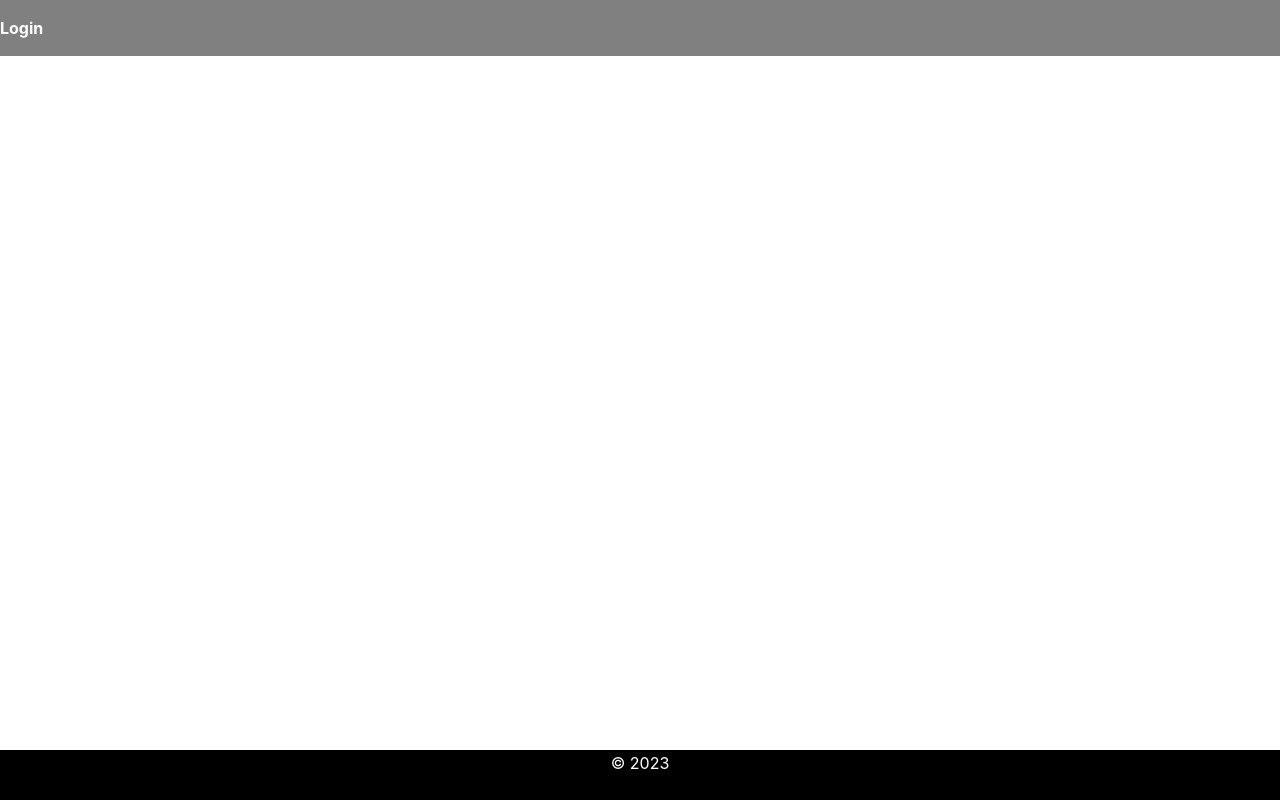
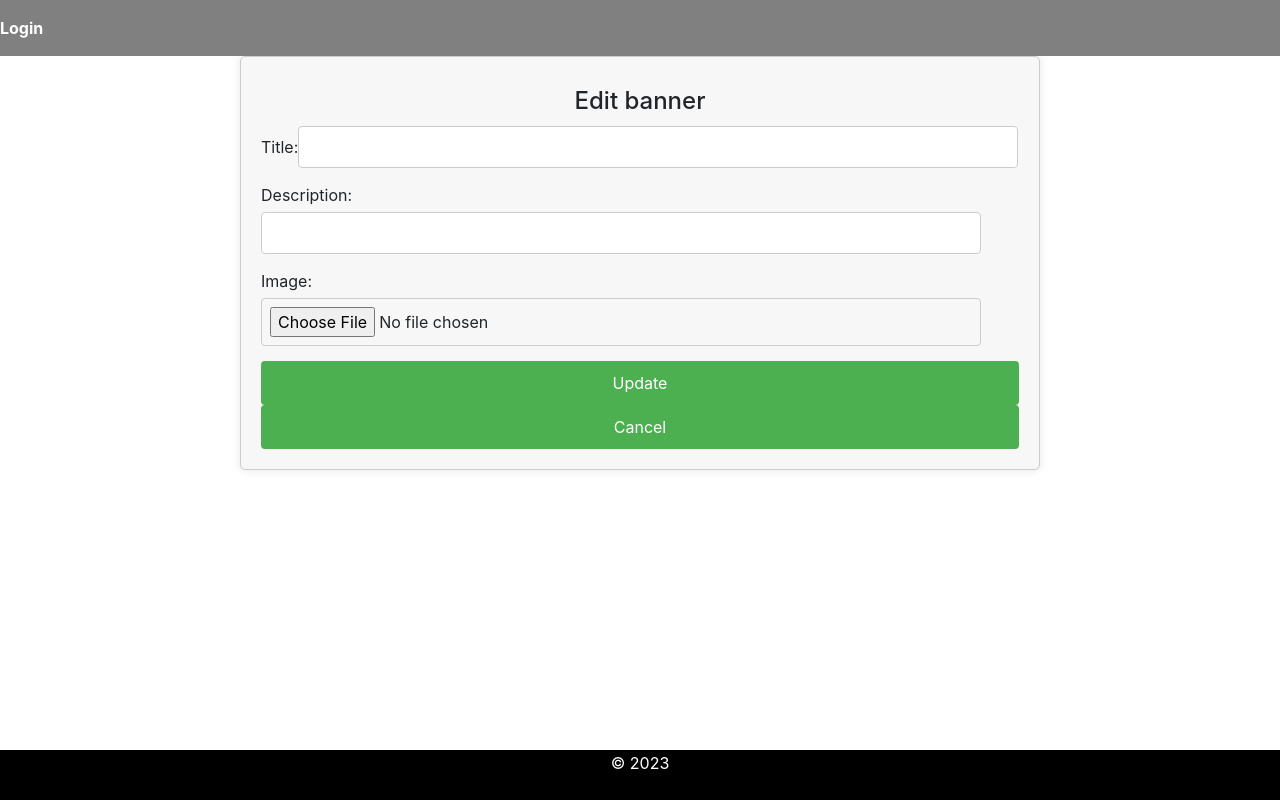
Before and after one commit to Divya-Dhiman/new, a React (Create React App) app: page /EditBanner in a window 1280 px wide. Before the commit this address had no page. Built offline with nearby package versions, Linux system fonts and the light colour scheme; no server answers.

Commit message:
banner api done and navigate add api and get api done rest two api left

```diff
--- a/src/App.js
+++ b/src/App.js
@@ -11,6 +11,8 @@ import Contact from './Components/Contact';
 import EditContact from './Components/EditContact';
 import Login from "./Components/login";
 import Banner from "./Components/Banner";
+import AddBanner from "./Components/AddBanner";
+import EditBanner from "./Components/EditBanner";
 
 function App(){
 const data = []
@@ -32,6 +34,10 @@ const itemPerPage = 10;
     <Route path="/editContact" element={<EditContact/>}/>
     <Route path="/login" element={<Login/>}/>
     <Route path="/Banner" element={<Banner/>}/>
+    <Route path="/AddBanner" element={<AddBanner/>}/>
+    <Route path="/EditBanner" element={<EditBanner/>}/>
+
+
 
 
     </Routes>
--- a/src/Components/AddBanner.jsx
+++ b/src/Components/AddBanner.jsx
@@ -1,7 +1,10 @@
 import React, { useState } from 'react';
 import axios from 'axios';
+import { useNavigate} from 'react-router-dom';
 
 function AddBanner({ onClose, onBannerCreated }) {
+  const navigate = useNavigate();
+
   const [title, setTitle] = useState('');
   const [description, setDescription] = useState('');
   const [imageFile, setImageFile] = useState(null);
@@ -19,9 +22,9 @@ function AddBanner({ onClose, onBannerCreated }) {
         description,
         imageUrl: imageDataUrl,
       });
+      navigate('/Banner');
 
       onBannerCreated(response.data);
-
       onClose();
     } catch (error) {
       console.error('Error creating banner:', error);
@@ -55,22 +58,24 @@ function AddBanner({ onClose, onBannerCreated }) {
   return (
     <div className="create-form">
       <h2>Create Banner</h2>
+      <form>
       <label>
         Title:
         <input type="text" value={title} onChange={(e) => setTitle(e.target.value)} />
       </label>
-      <br/>
+      <br />
       <label>
         Description:
         <input type="text" value={description} onChange={(e) => setDescription(e.target.value)} />
       </label>
-      <br/>
+      <br />
       <label>
         Image:
         <input type="file" accept="image/*" onChange={handleImageChange} />
       </label>
-      <br/>
+      <br />
       <button onClick={handleCreateBanner}>Create Banner</button>
+      </form>
     </div>
   );
 }
--- a/src/Components/Banner.jsx
+++ b/src/Components/Banner.jsx
@@ -1,11 +1,11 @@
 import React, { useState, useEffect } from 'react';
 import axios from 'axios';
 import './Banner.css'
-import AddBanner from './AddBanner';
+import { useNavigate } from 'react-router-dom';
 
 function Banner() {
   const [banners, setBanners] = useState([]);
-    const [showCreateForm, setShowCreateForm] = useState(false);
+  const navigate = useNavigate();
 
   useEffect(() => {
     const fetchBanners = async () => {
@@ -20,18 +20,28 @@ function Banner() {
     fetchBanners();
   }, []);
 
-      const handleAddButtonClick = () => {
-        setShowCreateForm(true);
-      };
+  function goToAdd() {
+    navigate('/AddBanner');
+  }
 
-      const handleBannerCreated = (newBanner) => {
-        setBanners((prevBanners) => [...prevBanners, newBanner]);
-      };
+  function Edit(id) {
+    navigate(`/EditBanner?id=${id}`);
+  }
 
+  async function handleDeleteClick(id) {
+    try {
+      // Send DELETE request to delete banner with the specified id
+      await axios.delete(`http://localhost:3001/banner/deleteBanner/${id}`);
+      // Update banners state after successful deletion
+      setBanners(prevBanners => prevBanners.filter(banner => banner.id !== id));
+    } catch (error) {
+      console.error('Error deleting banner:', error);
+    }
+  }
 
   return (
     <div className="banner-container">
-     <button className="add-button" onClick={handleAddButtonClick}>
+      <button className="add-button" onClick={goToAdd}>
         +
       </button>
       <table className="banner-table">
@@ -40,7 +50,8 @@ function Banner() {
             <th>Title</th>
             <th>Description</th>
             <th>Status</th>
-          <th>Image URL</th>
+            <th>Image </th>
+            <th>Action</th>
           </tr>
         </thead>
         <tbody>
@@ -52,13 +63,15 @@ function Banner() {
               <td>
                 <img src={banner.imageUrl} alt={banner.title} />
               </td>
+              <td>
+                <button onClick={() => Edit(banner.id)}>Edit</button>
+                <br />
+                <button onClick={() => handleDeleteClick(banner.id)}>Delete</button>
+              </td>
             </tr>
           ))}
         </tbody>
       </table>
-    {showCreateForm && (
-        <AddBanner onClose={() => setShowCreateForm(false)} onBannerCreated={handleBannerCreated} />
-      )}
     </div>
   );
 }
--- a/src/Components/BannersImage.jsx
+++ b/src/Components/BannersImage.jsx
@@ -7,7 +7,7 @@ import Banner4 from './../Banner4.jpg';
 import Banner5 from './../Banner5.jpg';
 import Banner6 from './../Banner6.jpg';
 import Banner7 from './../Banner7.jpg';
-import "./Banners.css";
+import "./BannersImage.css";
 
 function Banners() {
   const slides = useRef(null);
--- /dev/null
+++ b/src/Components/EditBanner.jsx
@@ -0,0 +1,125 @@
+import React, { useState, useEffect } from 'react';
+import { useNavigate, useParams } from 'react-router-dom';
+
+function EditBanner() {
+  const navigate = useNavigate();
+  const { id } = useParams();
+
+  const [banners, setBanners] = useState({
+    title: '',
+    description: '',
+    image: '',
+  });
+
+  const [imagePreview, setImagePreview] = useState(null);
+
+  useEffect(() => {
+    fetchBanners();
+  }, [id]);
+
+  const fetchBanners = async () => {
+    try {
+      const response = await fetch(`http://localhost:3001/banner/getBanner/${id}`);
+      const data = await response.json();
+
+      // Update the state with the fetched data
+      setBanners({
+        title: data.title,
+        description: data.description,
+        image: data.image, // Assuming your API returns an image URL
+      });
+      setImagePreview(data.image);
+      console.log('Fetched data:', data);
+
+    } catch (error) {
+      console.error('Error Fetching data:', error);
+    }
+  };
+
+  const handleInputChange = (e) => {
+    // Update the form data as the user types
+    setBanners({
+      ...banners,
+      [e.target.name]: e.target.value,
+    });
+  };
+
+  const handleUpdate = async () => {
+    try {
+      // Send updated data to the server
+      const response = await fetch(`http://localhost:3001/banners/updateBanner/${id}`, {
+        method: 'PUT',
+        headers: {
+          'Content-Type': 'application/json',
+        },
+        body: JSON.stringify(banners),
+      });
+
+      // Handle response as needed
+      if (response.ok) {
+        // Fetch updated data after a successful update
+        fetchBanners();
+        navigate('/Banner')
+      } else {
+        console.error('Update failed:', response.statusText);
+      }
+    } catch (error) {
+      console.error('Error updating data:', error);
+    }
+  };
+
+  const handleImageChange = (e) => {
+    const file = e.target.files[0];
+
+    if (file) {
+      const reader = new FileReader();
+      reader.onloadend = () => {
+        // Update only the image property in the state
+        setBanners((prevBanners) => ({
+          ...prevBanners,
+          image: reader.result,
+        }));
+        setImagePreview(reader.result);
+      };
+      reader.readAsDataURL(file);
+    }
+  };
+
+  const handleFormSubmit = async (event) => {
+    event.preventDefault();
+    // Add any additional form submission logic here if needed
+  };
+
+  return (
+    <div className="container">
+      <h1>Edit banner</h1>
+      <form onSubmit={handleFormSubmit}>
+        <label>Title:</label>
+        <input
+          type="text"
+          name="title"
+          value={banners.title}
+          onChange={handleInputChange}
+        />
+        <label>Description:</label>
+        <input
+          type="text"
+          name="description"
+          value={banners.description}
+          onChange={handleInputChange}
+        />
+
+        <label>Image:</label>
+        <input type="file" accept="image/*" onChange={handleImageChange} />
+        {imagePreview && <img src={imagePreview} alt="Preview" />}
+
+        <button type="button" onClick={handleUpdate}>
+          Update
+        </button>
+        <button onClick={() => navigate('/banner')}>Cancel</button>
+      </form>
+    </div>
+  );
+}
+
+export default EditBanner;
--- a/src/Components/EditContact.jsx
+++ b/src/Components/EditContact.jsx
@@ -89,7 +89,7 @@ function EditContact() {
   //   if (validateForm()) {
   //     try {
   //       await axios.put(`http://localhost:3001/users/updateUser/${id}`, formData);
-  //       navigate('/Services');
+  //
   //     } catch (error) {
   //       console.error('Error updating user data:', error);
   //     }
```
Also changed, not shown: src/Components/BannersImage.css (renamed from src/Components/Banners.css). Lines whose indentation alone changed are shown as unchanged.
